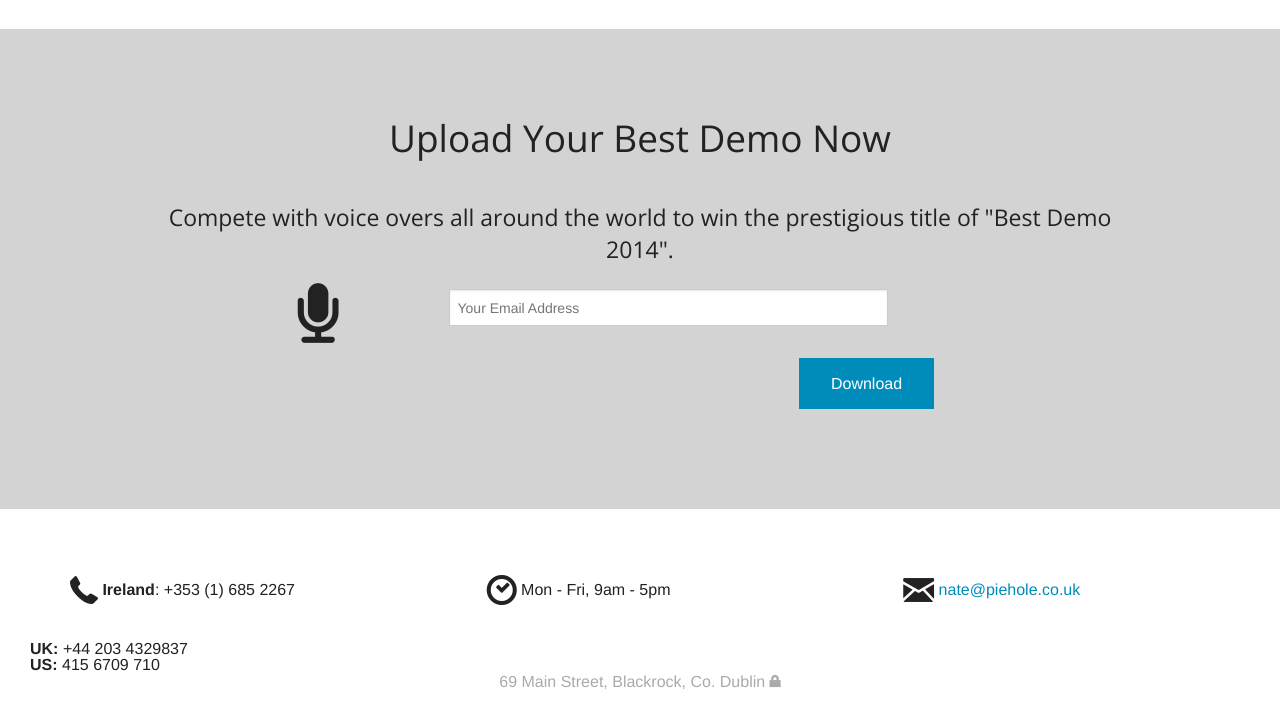
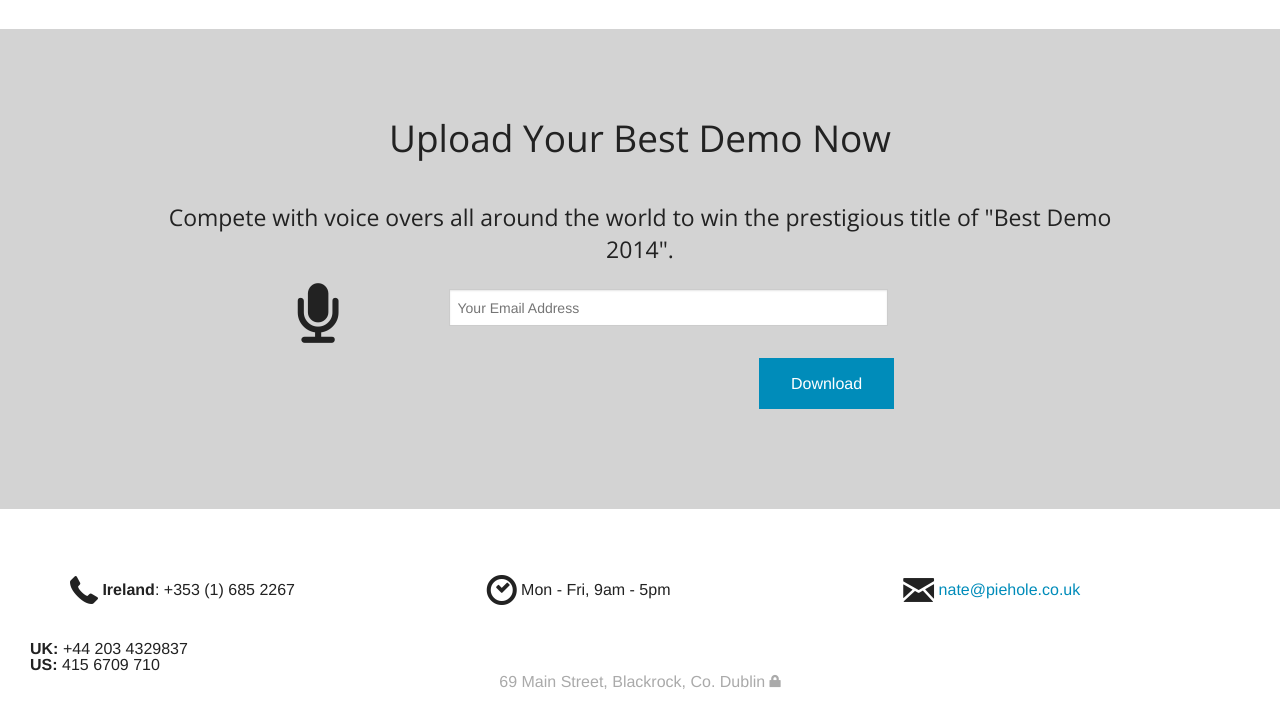
Before and after one commit to asblumen/Demo-of-the-year, a website: page index.html in a window 1280 px wide. Shown: the part 1638-2360 px from the top of the page. Drawn offline with nearby package versions, Linux system fonts and the light colour scheme.

Commit message:
Update custom.css

```diff
--- a/stylesheets/custom.css
+++ b/stylesheets/custom.css
@@ -47,7 +47,7 @@ i.large {
 }
 #book_button {
 	padding-top:1em;
-	padding-right:2em;
+	padding-right:7em;
 	color: #2e2d2d;
 }
 #book_form {
```
